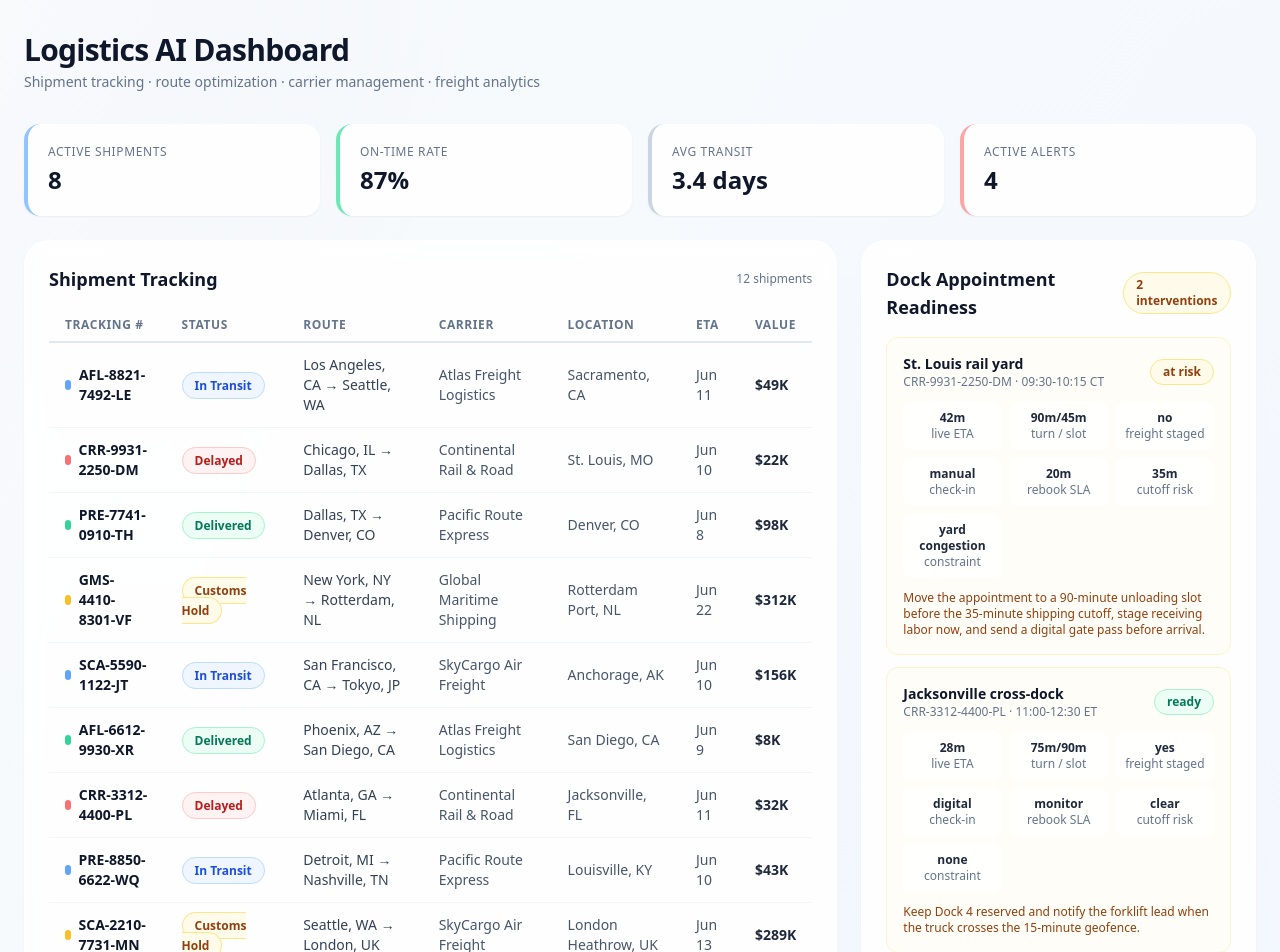
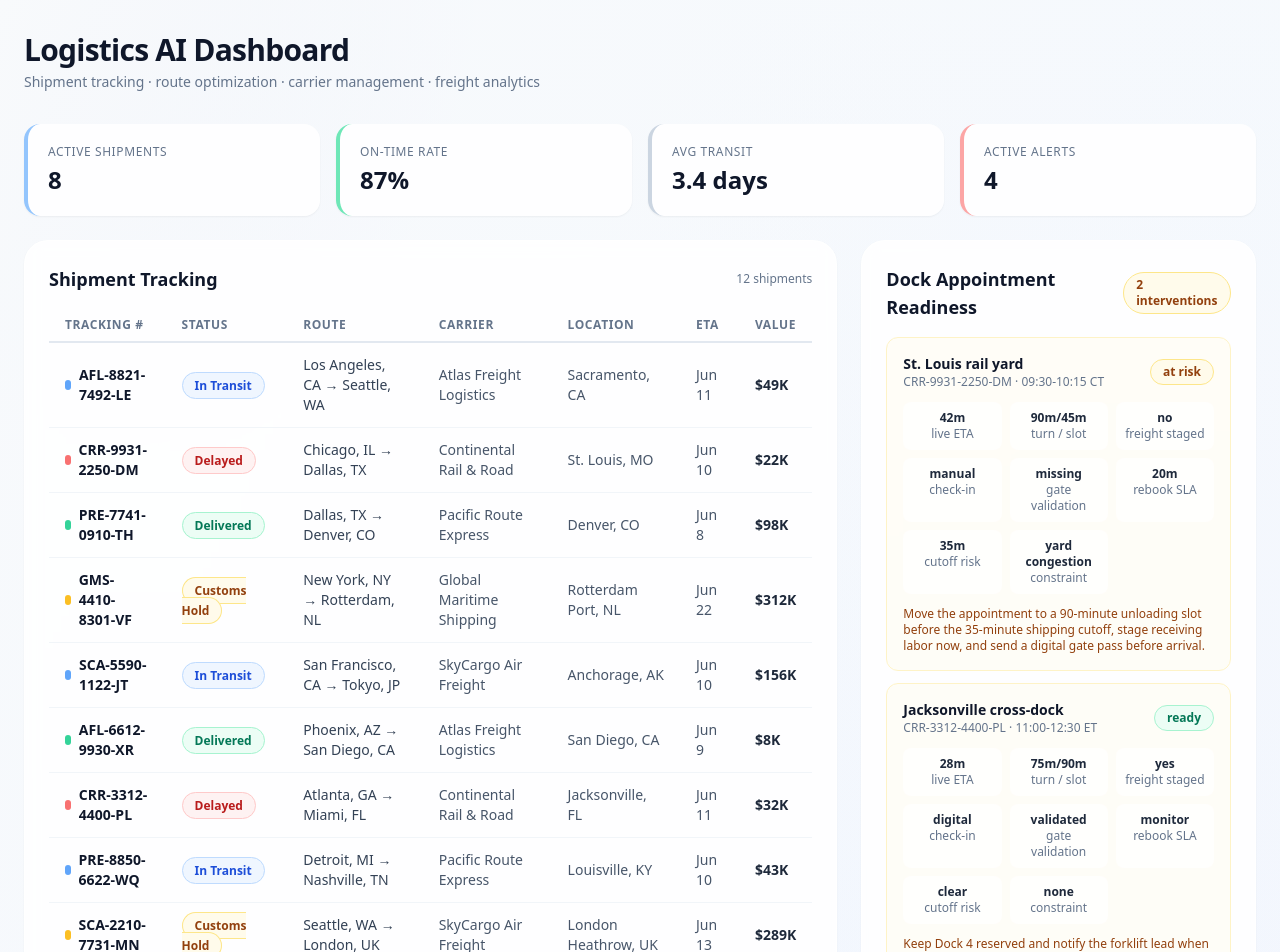
Before and after one commit to tensorgarden/logistics-ai-dashboard, a Next.js app: page / in a window 1280 px wide. Shown: the top 952 px of the page. Built offline with nearby package versions, Linux system fonts and the light colour scheme.

Commit message:
Add gate validation readiness signals

```diff
--- a/src/app/page.tsx
+++ b/src/app/page.tsx
@@ -544,6 +544,12 @@ function DockAppointmentPanel() {
                 </div>
                 <div className="rounded-lg bg-white/70 p-2">
                   <div className="font-bold text-slate-800">
+                    {risk.gateValidationStatus.replace("_", " ")}
+                  </div>
+                  <div>gate validation</div>
+                </div>
+                <div className="rounded-lg bg-white/70 p-2">
+                  <div className="font-bold text-slate-800">
                     {risk.rescheduleByMinutes
                       ? `${risk.rescheduleByMinutes}m`
                       : "monitor"}
--- a/src/lib/demo-data.ts
+++ b/src/lib/demo-data.ts
@@ -711,6 +711,7 @@ export const demoDockAppointmentRisks: DockAppointmentRisk[] = [
     dockTurnMinutes: 90,
     freightStaged: false,
     checkInMode: "manual",
+    gateValidationStatus: "missing",
     receiverConstraint: "yard_congestion",
     rescheduleByMinutes: 20,
     cutoffRiskMinutes: 35,
@@ -727,6 +728,7 @@ export const demoDockAppointmentRisks: DockAppointmentRisk[] = [
     dockTurnMinutes: 75,
     freightStaged: true,
     checkInMode: "digital",
+    gateValidationStatus: "validated",
     receiverConstraint: "none",
     rescheduleByMinutes: null,
     cutoffRiskMinutes: null,
@@ -743,6 +745,7 @@ export const demoDockAppointmentRisks: DockAppointmentRisk[] = [
     dockTurnMinutes: 80,
     freightStaged: false,
     checkInMode: "digital",
+    gateValidationStatus: "needs_review",
     receiverConstraint: "receiver_closed",
     rescheduleByMinutes: 10,
     cutoffRiskMinutes: 12,
--- a/src/lib/types.ts
+++ b/src/lib/types.ts
@@ -60,6 +60,8 @@ export type DockAppointmentStatus = "ready" | "at_risk" | "blocked";
 
 export type DockCheckInMode = "digital" | "manual";
 
+export type DockGateValidationStatus = "validated" | "needs_review" | "missing";
+
 export type DockAppointmentConstraint =
   | "yard_congestion"
   | "receiver_closed"
@@ -87,6 +89,7 @@ export interface DockAppointmentRisk {
   dockTurnMinutes: number;
   freightStaged: boolean;
   checkInMode: DockCheckInMode;
+  gateValidationStatus: DockGateValidationStatus;
   receiverConstraint: DockAppointmentConstraint;
   rescheduleByMinutes: number | null;
   cutoffRiskMinutes: number | null;
```
Also changed, not shown: 1 other file (tests, documents, lock files or other folders).
